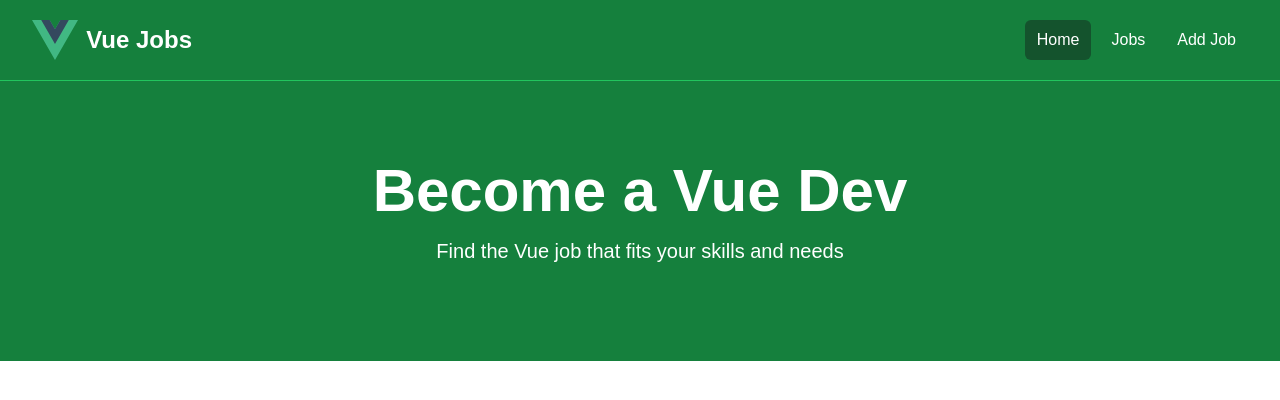
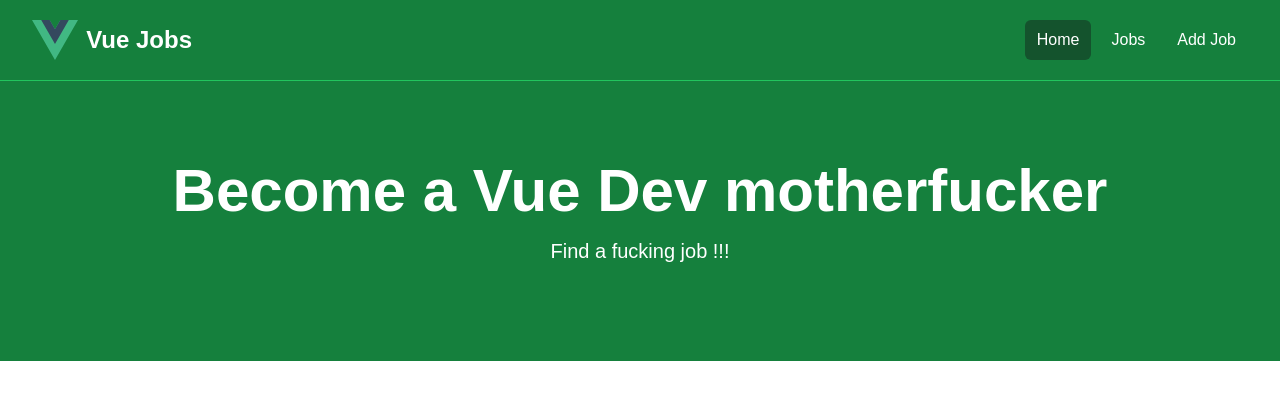
Before and after one commit to hectorsolpest/vue-intro, a Vue app: page / in a window 1280 px wide. Shown: the top 400 px of the page. Built offline with nearby package versions, Linux system fonts and the light colour scheme.

Commit message:
change components with props

```diff
--- a/src/App.vue
+++ b/src/App.vue
@@ -5,7 +5,7 @@ import Hero from '@/components/Hero.vue'
 
 <template>
   <navbar/>
-  <hero />
+  <hero title="Become a Vue Dev motherfucker" subtitle="Find a fucking job !!!"/>
 </template>
 
 <style scoped>
```
